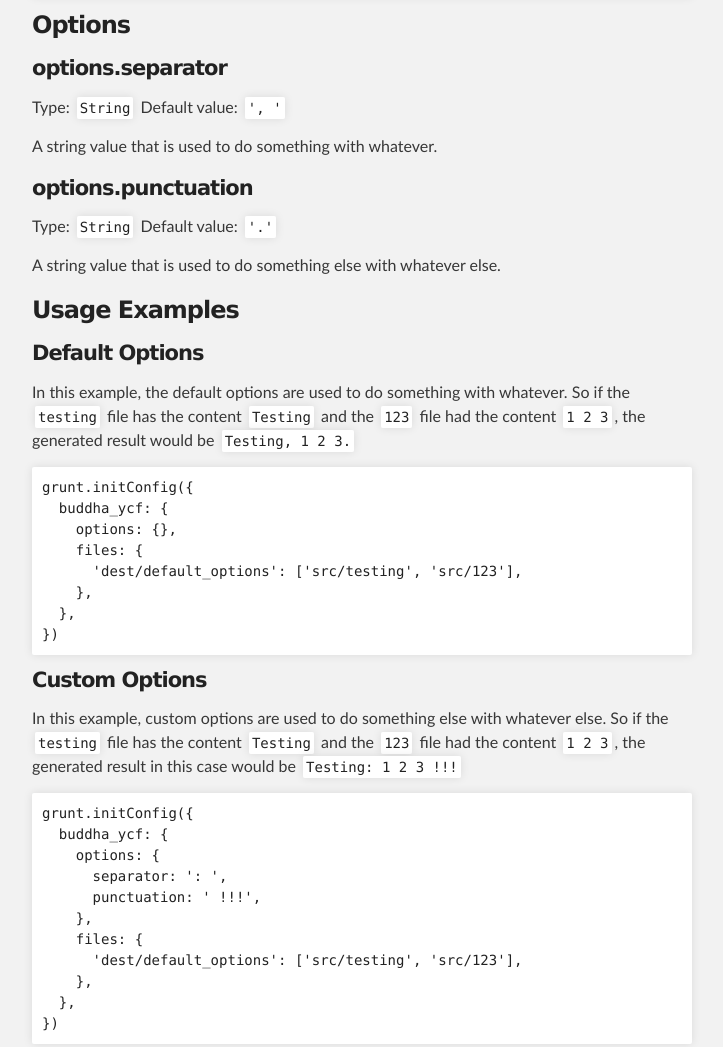
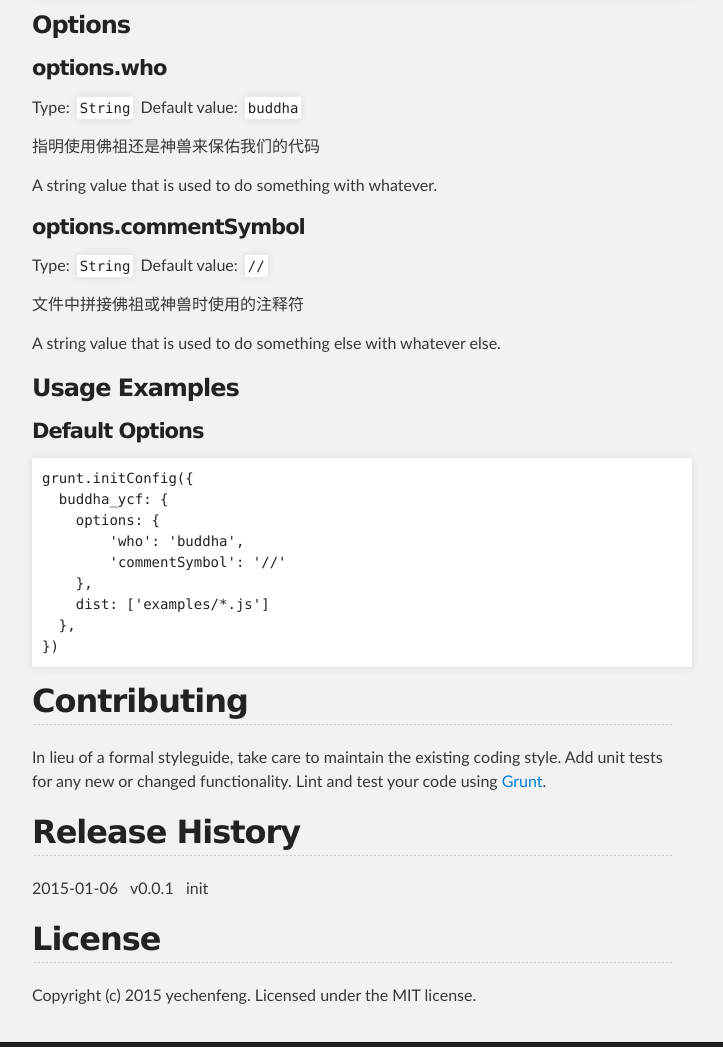
Before and after one commit to yechenfeng/grunt-buddha-ycf, a plain HTML site: page index.html in a window 1280 px wide. Shown: the part 1137-2184 px from the top of the page, without its empty margins (288-1011 px from the left). Drawn offline with Linux system fonts and the light colour scheme.

```diff
--- a/index.html
+++ b/index.html
@@ -74,18 +74,22 @@
 <a id="options" class="anchor" href="#options" aria-hidden="true"><span class="octicon octicon-link"></span></a>Options</h3>
 
 <h4>
-<a id="optionsseparator" class="anchor" href="#optionsseparator" aria-hidden="true"><span class="octicon octicon-link"></span></a>options.separator</h4>
+<a id="optionswho" class="anchor" href="#optionswho" aria-hidden="true"><span class="octicon octicon-link"></span></a>options.who</h4>
 
 <p>Type: <code>String</code>
-Default value: <code>',  '</code></p>
+Default value: <code>buddha</code></p>
+
+<p>指明使用佛祖还是神兽来保佑我们的代码</p>
 
 <p>A string value that is used to do something with whatever.</p>
 
 <h4>
-<a id="optionspunctuation" class="anchor" href="#optionspunctuation" aria-hidden="true"><span class="octicon octicon-link"></span></a>options.punctuation</h4>
+<a id="optionscommentsymbol" class="anchor" href="#optionscommentsymbol" aria-hidden="true"><span class="octicon octicon-link"></span></a>options.commentSymbol</h4>
 
 <p>Type: <code>String</code>
-Default value: <code>'.'</code></p>
+Default value: <code>//</code></p>
+
+<p>文件中拼接佛祖或神兽时使用的注释符</p>
 
 <p>A string value that is used to do something else with whatever else.</p>
 
@@ -95,31 +99,13 @@
 <h4>
 <a id="default-options" class="anchor" href="#default-options" aria-hidden="true"><span class="octicon octicon-link"></span></a>Default Options</h4>
 
-<p>In this example, the default options are used to do something with whatever. So if the <code>testing</code> file has the content <code>Testing</code> and the <code>123</code> file had the content <code>1 2 3</code>, the generated result would be <code>Testing, 1 2 3.</code></p>
-
-<div class="highlight highlight-js"><pre>grunt.initConfig({
-  buddha_ycf<span class="pl-k">:</span> {
-    options<span class="pl-k">:</span> {},
-    files<span class="pl-k">:</span> {
-      <span class="pl-s1"><span class="pl-pds">'</span>dest/default_options<span class="pl-pds">'</span></span><span class="pl-k">:</span> [<span class="pl-s1"><span class="pl-pds">'</span>src/testing<span class="pl-pds">'</span></span>, <span class="pl-s1"><span class="pl-pds">'</span>src/123<span class="pl-pds">'</span></span>],
-    },
-  },
-})</pre></div>
-
-<h4>
-<a id="custom-options" class="anchor" href="#custom-options" aria-hidden="true"><span class="octicon octicon-link"></span></a>Custom Options</h4>
-
-<p>In this example, custom options are used to do something else with whatever else. So if the <code>testing</code> file has the content <code>Testing</code> and the <code>123</code> file had the content <code>1 2 3</code>, the generated result in this case would be <code>Testing: 1 2 3 !!!</code></p>
-
 <div class="highlight highlight-js"><pre>grunt.initConfig({
   buddha_ycf<span class="pl-k">:</span> {
     options<span class="pl-k">:</span> {
-      separator<span class="pl-k">:</span> <span class="pl-s1"><span class="pl-pds">'</span>: <span class="pl-pds">'</span></span>,
-      punctuation<span class="pl-k">:</span> <span class="pl-s1"><span class="pl-pds">'</span> !!!<span class="pl-pds">'</span></span>,
+        <span class="pl-s1"><span class="pl-pds">'</span>who<span class="pl-pds">'</span></span><span class="pl-k">:</span> <span class="pl-s1"><span class="pl-pds">'</span>buddha<span class="pl-pds">'</span></span>,
+        <span class="pl-s1"><span class="pl-pds">'</span>commentSymbol<span class="pl-pds">'</span></span><span class="pl-k">:</span> <span class="pl-s1"><span class="pl-pds">'</span>//<span class="pl-pds">'</span></span>
     },
-    files<span class="pl-k">:</span> {
-      <span class="pl-s1"><span class="pl-pds">'</span>dest/default_options<span class="pl-pds">'</span></span><span class="pl-k">:</span> [<span class="pl-s1"><span class="pl-pds">'</span>src/testing<span class="pl-pds">'</span></span>, <span class="pl-s1"><span class="pl-pds">'</span>src/123<span class="pl-pds">'</span></span>],
-    },
+    dist<span class="pl-k">:</span> [<span class="pl-s1"><span class="pl-pds">'</span>examples/*.js<span class="pl-pds">'</span></span>]
   },
 })</pre></div>
 
@@ -131,7 +117,7 @@
 <h2>
 <a id="release-history" class="anchor" href="#release-history" aria-hidden="true"><span class="octicon octicon-link"></span></a>Release History</h2>
 
-<p><em>(Nothing yet)</em></p>
+<p>2015-01-06   v0.0.1   init</p>
 
 <h2>
 <a id="license" class="anchor" href="#license" aria-hidden="true"><span class="octicon octicon-link"></span></a>License</h2>
```
Also changed, not shown: params.json (+1 -1 lines).
